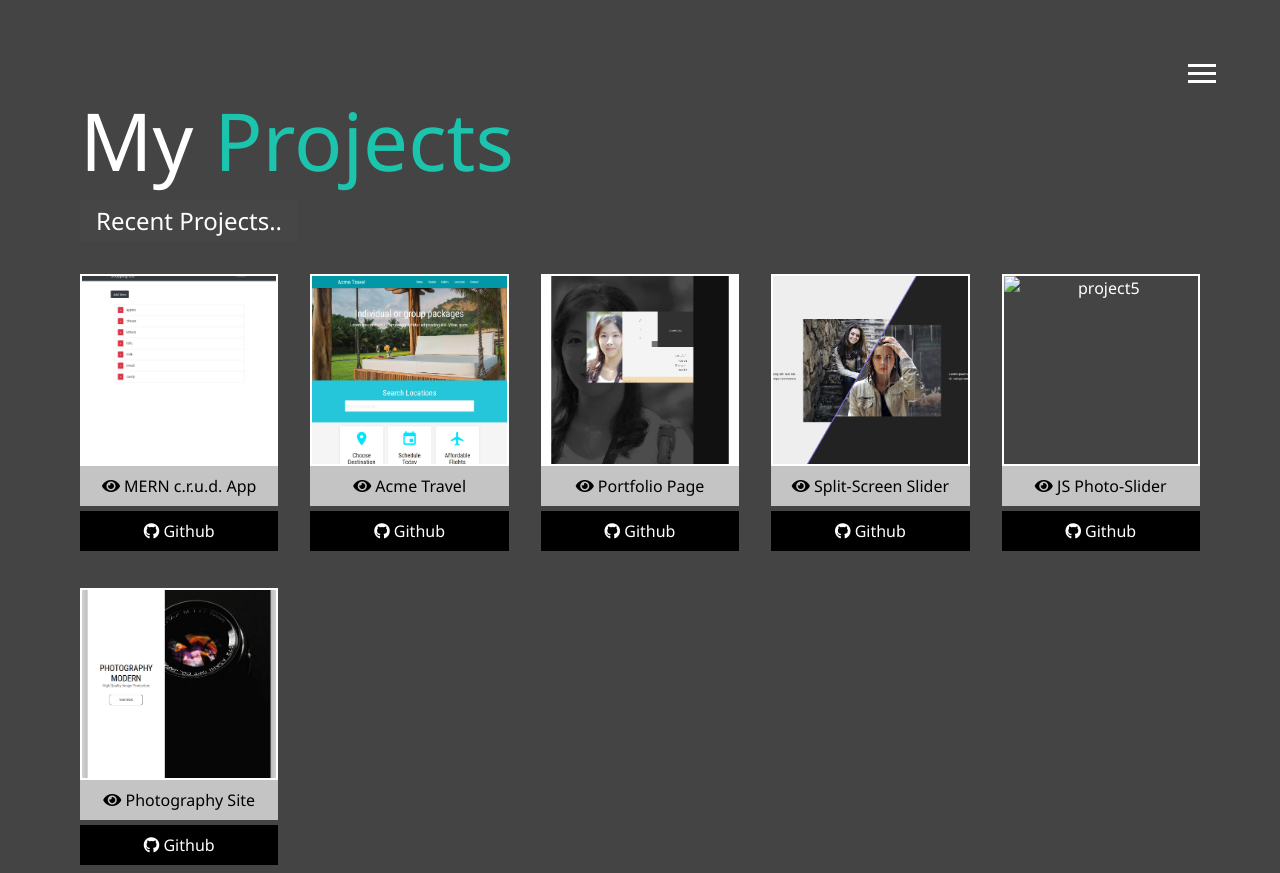
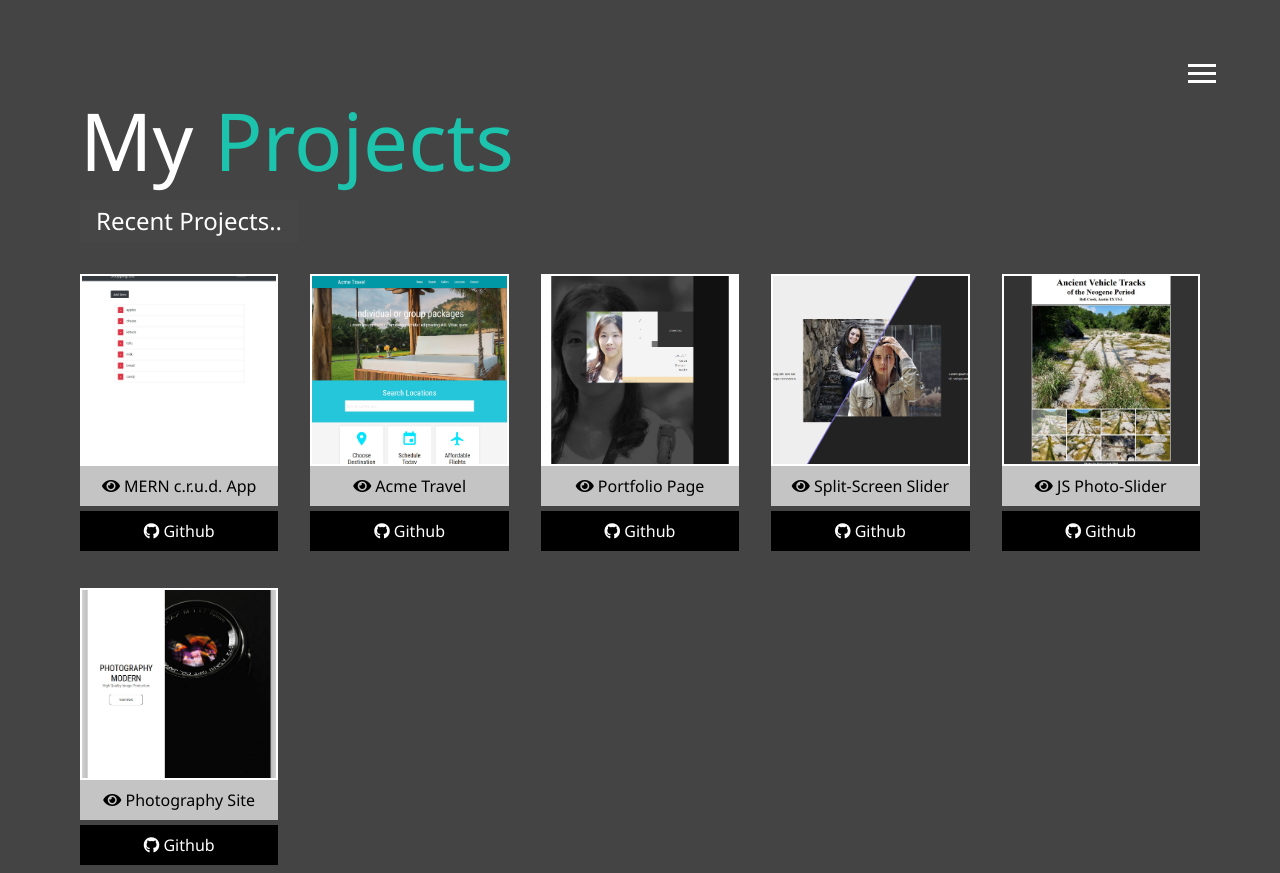
Before and after one commit to KyleKnolleLynch/Portfolio, a website: page dist/projects.html in a window 1280 px wide. Shown: the top 873 px of the page. Drawn offline with Linux system fonts and the light colour scheme.

Commit message:
version_1.0.0

```diff
--- a/dist/projects.html
+++ b/dist/projects.html
@@ -94,7 +94,7 @@
       </div>
       <div class="item">
         <a href="#!">
-          <img src="img/projects/#.jpg" alt="project5">
+          <img src="img/projects/tracks.jpg" alt="project5">
           <a href=" https://kyleknollelynch.github.io/JS-photoslider/" class="btn-light">
             <i class="fas fa-eye"></i> JS Photo-Slider
           </a>
```
Also changed, not shown: dist/img/projects/tracks.jpg (added).
